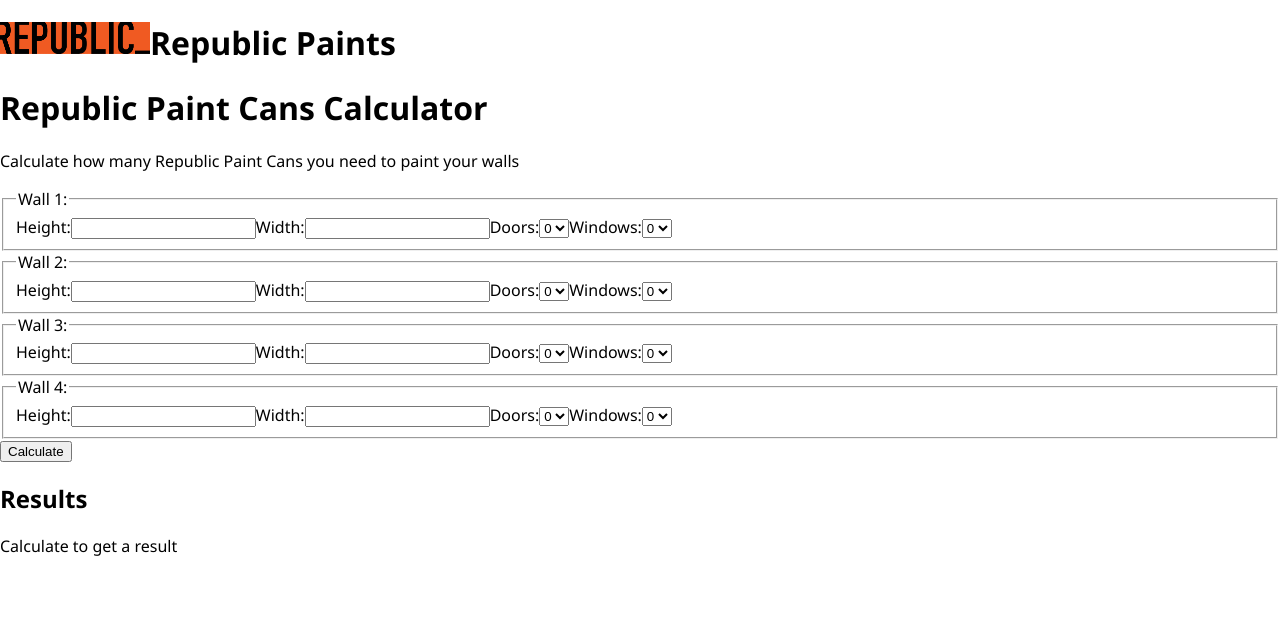
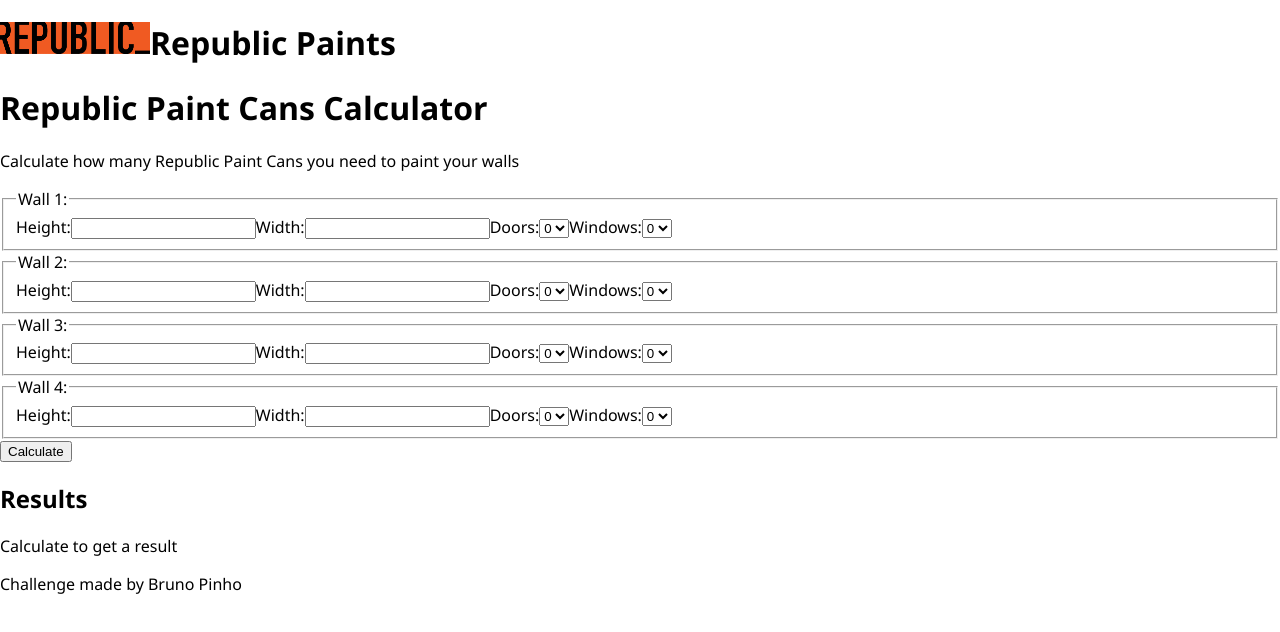
Before and after one commit to pinhob/digital-republic-challenge, a Next.js app in the folder front-end/: page / in a window 1280 px wide. Shown: the top 632 px of the page. Built offline with nearby package versions, Linux system fonts and the light colour scheme.

Commit message:
feat: create Footer component

```diff
--- /dev/null
+++ b/front-end/components/Footer.js
@@ -0,0 +1,5 @@
+export const Footer = () => {
+  return (
+    <p>Challenge made by Bruno Pinho</p>
+  )
+};
--- a/front-end/components/index.js
+++ b/front-end/components/index.js
@@ -1,4 +1,5 @@
 export { Forms } from './Forms';
+export { Footer } from './Footer';
 export { Header } from './Header';
 export { Results } from './Results';
 export { PaintCanCard } from './PaintCanCard';
--- a/front-end/pages/index.js
+++ b/front-end/pages/index.js
@@ -1,4 +1,8 @@
-import { Header, Results } from "../components"
+import {
+  Footer,
+  Header,
+  Results
+} from "../components"
 import { Forms } from "../components/Forms"
 
 export default function Home() {
@@ -7,6 +11,7 @@ export default function Home() {
       <Header />
       <Forms />
       <Results />
+      <Footer />
     </div>
   )
 };
```
